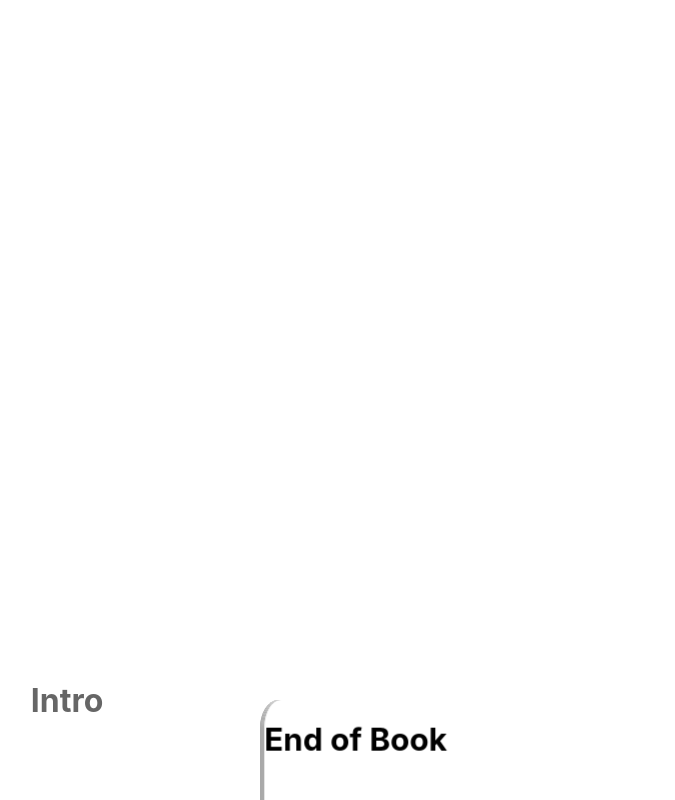
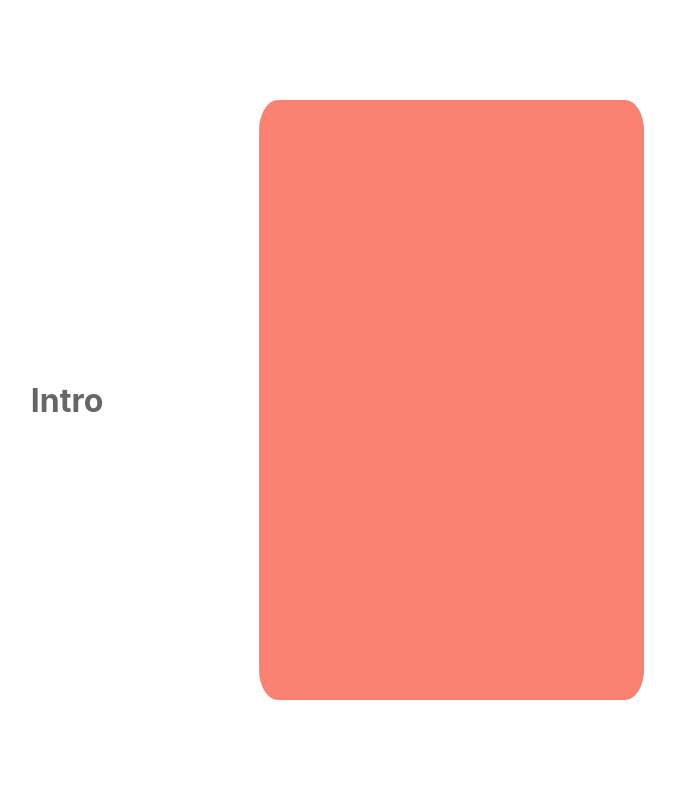
Before and after one commit to cubasve/Scrolls, a React (Create React App) app: page / in a window 1280 px wide. Shown: the top 800 px of the page, without its empty margins (381-1056 px from the left). Built offline with nearby package versions, Linux system fonts and the light colour scheme.

Commit message:
Add styling to App.js boilerplate

```diff
--- a/src/App.css
+++ b/src/App.css
@@ -7,13 +7,12 @@
 
 }
 
-.App {
+/* .App {
   text-align: center;
-}
+} */
 
-#animation {
+#book-animation {
   height: calc(((var(--page-count) + 2) * var(--page-scroll) * 1vh));
-  /* height: calc((13+2) * (25) * 1vh); */
 }
 
 .book {
@@ -22,11 +21,21 @@
   width: 48vmin;
   top: 50%;
   left: 50%;
-  transform: translateY((-50%));
+  transform: translateY(-50%);
+  transform-style: preserve-3d;
   perspective: 1200px;
 }
 
-.page {
+.book.scroll {
+  right: 50vw;
+  left: auto;
+  display: flex;
+  align-items: center;
+  justify-content: center;
+  opacity: 0.6;
+}
+
+.book.page {
   transform-style: preserve-3d;
   position: absolute;
   left: 1px;
@@ -41,34 +50,24 @@
   z-index: calc(((var(--page-count) + 2) - var(--page-index)) * 2);
 }
 
+.book.cover {
+  border-radius: 5%;
+  height: 100%;
+  width: 100%;
+  position: absolute;
+  top: 50%;
+  left: 0;
+  background-color: salmon;
+}
+
+/* 2nd part */
+
 .page {
   transform: rotateY(calc(var(--rotation) * 1deg));
   transform: translate3d(0, 0, calc((0.5 * var(--coefficient)) * 1px));
 }
-/* .front {
-  rotation: var(--rotation);
 
-
-  transform: rotateY(calc(0) * 1deg);
-  transform: translate3d(0, 0, calc(0.5 * 0 * 1px));
-  backface-visibility: hidden;
-}
-
-.back {
-  transform: rotateY(calc(180 * 1deg));
-  transform: translate3d(0, 0, calc(0.5 * 2 * 1px));
-} */
-
-.scroll {
-  right: 50vw;
-  left: auto;
-  display: flex;
-  align-items: center;
-  justify-content: center;
-  opacity: 0.6;
-}
-
-.half {
+.page.half {
   display: flex;
   align-items: center;
   justify-content: center;
@@ -79,13 +78,25 @@
   width: 100%;
 }
 
-/* .App-header {
-  background-color: #282c34;
-  min-height: 100vh;
+.page.half.front {
+  transform: rotateY(calc(0 * 1deg));
+  transform: translate3d(0, 0, calc((0.5 * 0) * 1px));
+  backface-visibility: hidden;
+}
+
+.page.half.back {
+  transform: rotateY(calc(180 * 1deg));
+  transform: translate3d(0, 0, calc((0.5 * 2) * 1px));
+}
+
+.content {
+  text-align: center;
   display: flex;
   flex-direction: column;
+  height: 100%;
+  width: 100%;
   align-items: center;
   justify-content: center;
-  font-size: calc(10px + 2vmin);
-  color: white;
-} */
+  border-radius: 5%;
+  padding: 20px;
+}
```
